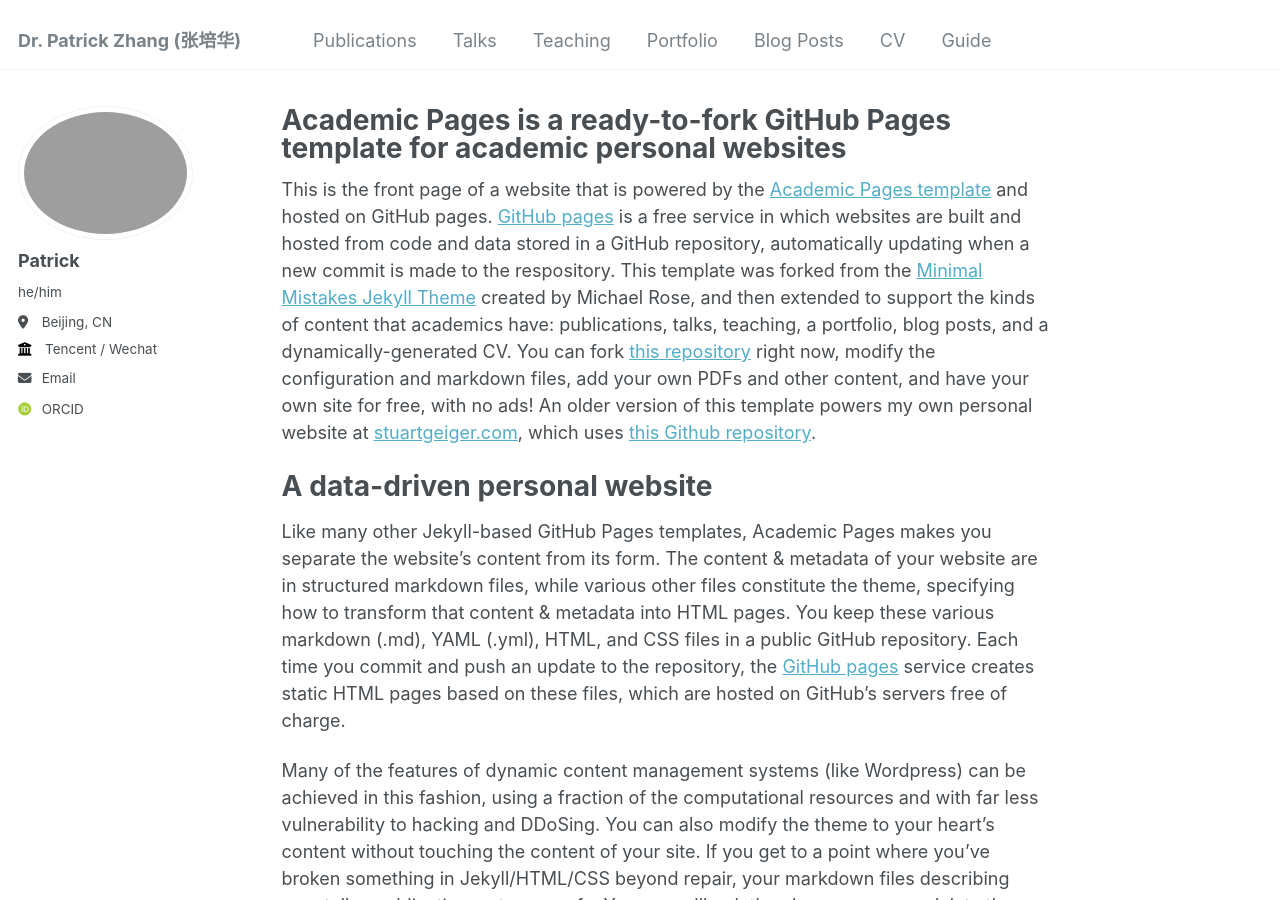
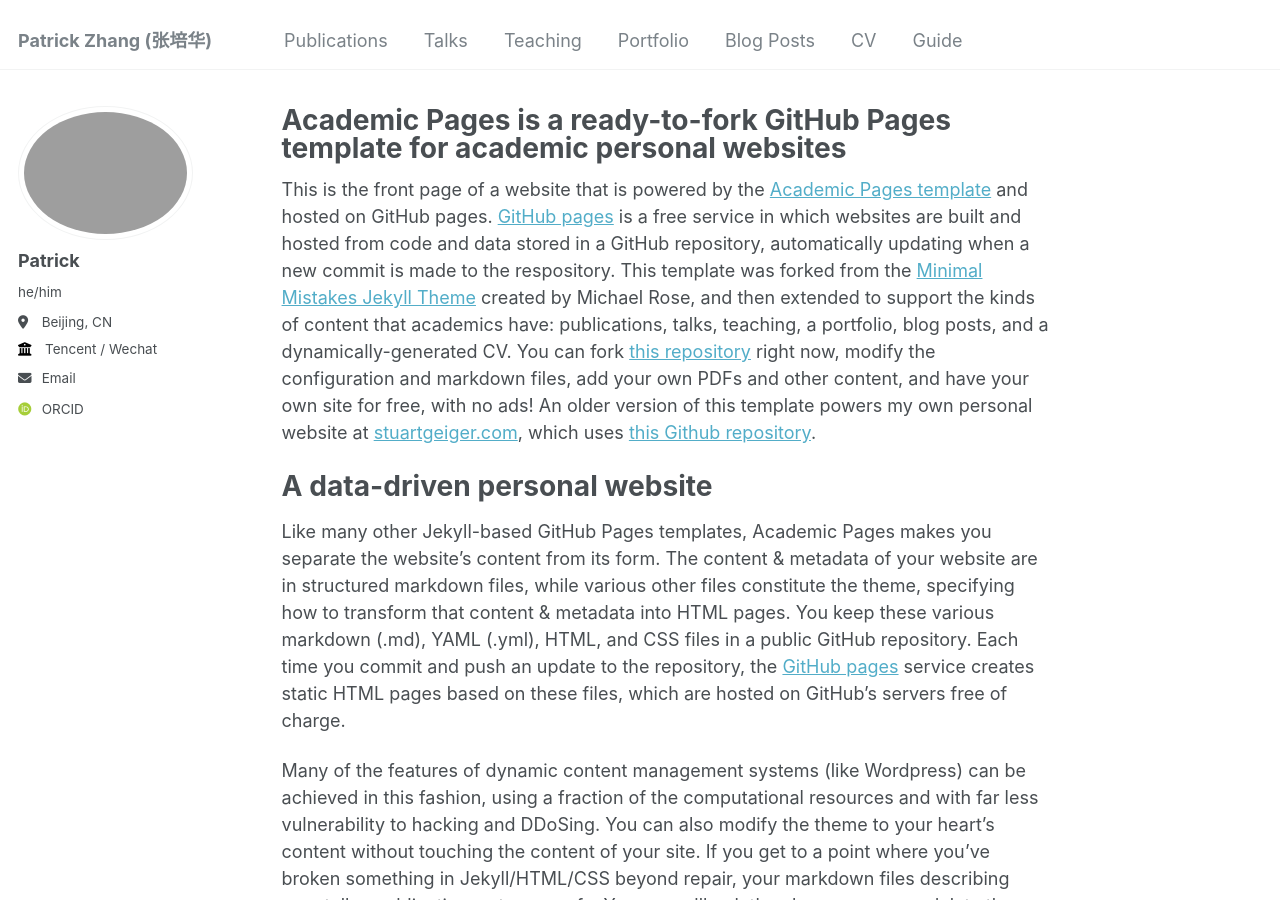
Before and after one commit to patrickphzhang/patrickphzhang.github.io, a Jekyll site: the page built from _pages/about.md, in a window 1280 px wide and 900 px high. Built offline with Jekyll 4.4.1, drawn with Linux system fonts in a browser that asks for light colours; some web fonts are replaced.

```diff
--- a/_config.yml
+++ b/_config.yml
@@ -8,7 +8,7 @@
 
 # Basic Site Settings
 locale                   : "en-US"
-title                    : "Dr. Patrick Zhang (张培华)"
+title                    : "Patrick Zhang (张培华)"
 title_separator          : "-"
 name                     : &name "Patrick"
 description              : &description "I work in WeChat group of Tencent now. I received my Ph.D. degree in Computer Architecture from ICT in 2024. My research interest lies in the security of computer systems. My current research focus is the operatiing system security, program analysis and optimization, and etc."
```
